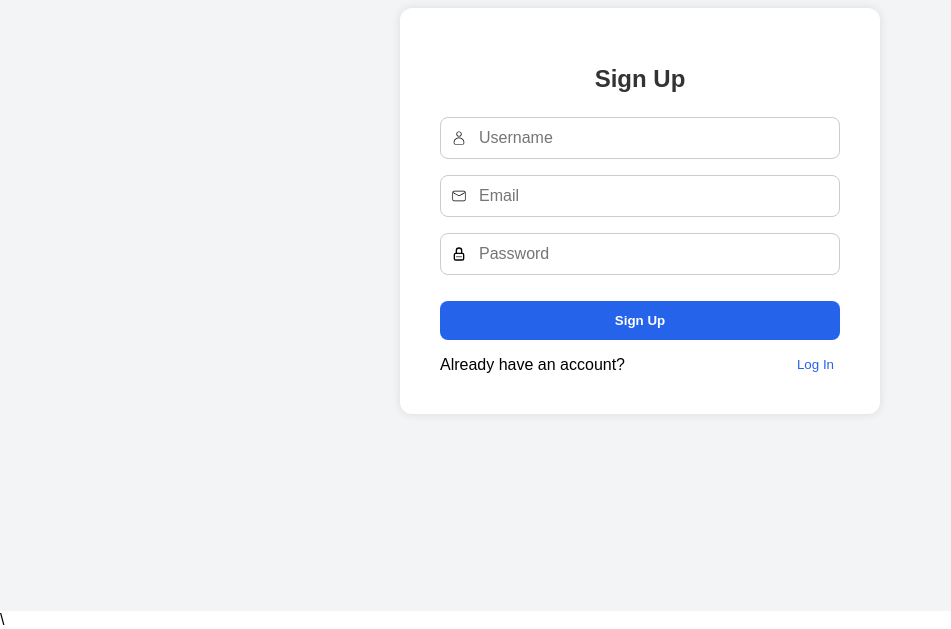
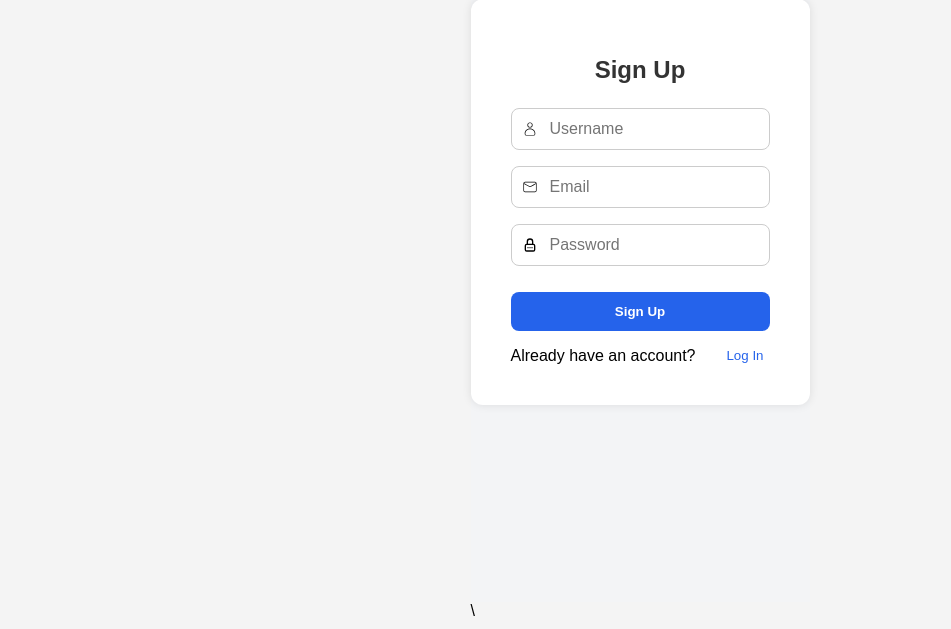
Before and after one commit to PhoneixProgrammer/login-signup, a React (Create React App) app: page / in a window 1280 px wide. Shown: the part 189-818 px from the top of the page, without its empty margins (0-951 px from the left). Built offline with nearby package versions, Linux system fonts and the light colour scheme.

Commit message:
feat : banner tag

```diff
--- a/public/index.html
+++ b/public/index.html
@@ -2,6 +2,7 @@
 <html lang="en">
   <head>
     <meta charset="utf-8" />
+    <link rel="stylesheet" href="%PUBLIC_URL%/style.css" />
     <link rel="icon" href="%PUBLIC_URL%/favicon.ico" />
     <meta name="viewport" content="width=device-width, initial-scale=1" />
     <meta name="theme-color" content="#000000" />
--- /dev/null
+++ b/public/style.css
@@ -0,0 +1,39 @@
+body {
+  font-family: sans-serif;
+  -webkit-font-smoothing: auto;
+  -moz-font-smoothing: auto;
+  -moz-osx-font-smoothing: grayscale;
+  text-rendering: optimizeLegibility;
+  font-smooth: always;
+  -webkit-tap-highlight-color: transparent;
+  -webkit-touch-callout: none;
+  padding: 20px;
+}
+
+h1 {
+  font-size: 1.5rem;
+}
+body,html{
+    margin: 0;
+    padding : 0;
+    height :100%;
+    display :flex;
+    justify-content:center;
+    align-items : center;
+    background-color:#f4f4f4;
+    font-family:sans-serif;
+}
+
+.banner{
+    position : fixed;
+    top: 50%;
+    left:50%;
+    transform:translate(-50%,-50%);
+     background-color: #007bff;
+    color:white;
+   padding: 40px 60px;
+    tex-align : center;
+    border-radius : 12px;
+    align-items: center;
+    z-index: 9999;
+}
```
Also changed, not shown: public/banner.html (added, +58 -0 lines).
